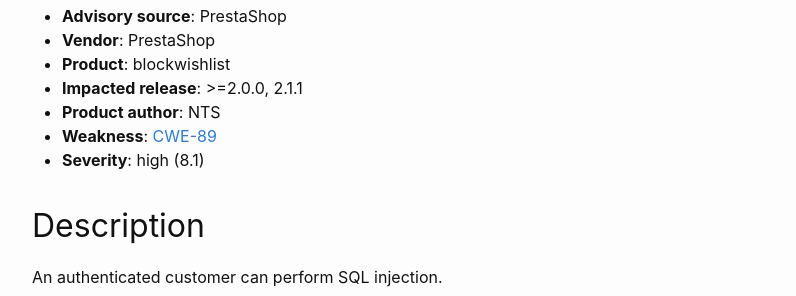
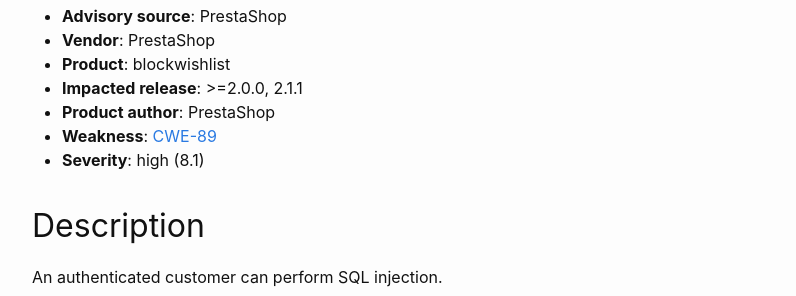
Before and after one commit to friends-of-presta/security-advisories, a Jekyll site: the page built from _posts/2022-06-24-blockwishlist.md, in a window 1280 px wide and 900 px high, scrolled down 354 px. Shown: the part 158-454 px from the top of the window, without its empty margins (238-1034 px from the left). Built offline with Jekyll 4.4.1, drawn with Linux system fonts in a browser that asks for light colours.

Commit message:
Update 2022-06-24-blockwishlist.md

```diff
--- a/_posts/2022-06-24-blockwishlist.md
+++ b/_posts/2022-06-24-blockwishlist.md
@@ -17,7 +17,7 @@ meta: "CVE,PrestaShop,blockwishlist"
 * **Vendor**: PrestaShop
 * **Product**: blockwishlist
 * **Impacted release**: >=2.0.0, 2.1.1
-* **Product author**: NTS
+* **Product author**: PrestaShop
 * **Weakness**: [CWE-89](https://cwe.mitre.org/data/definitions/89.html)
 * **Severity**: high (8.1)
 
```
